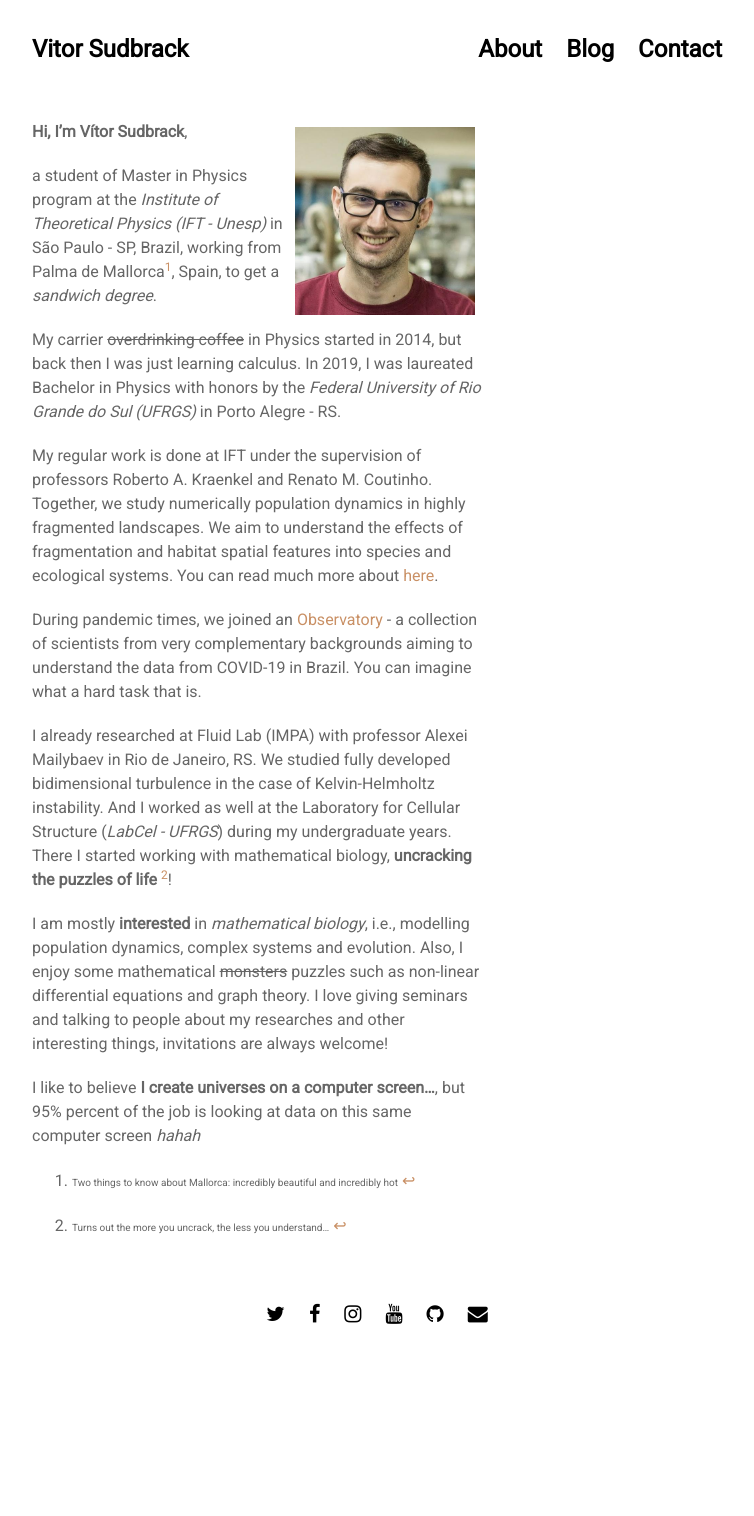
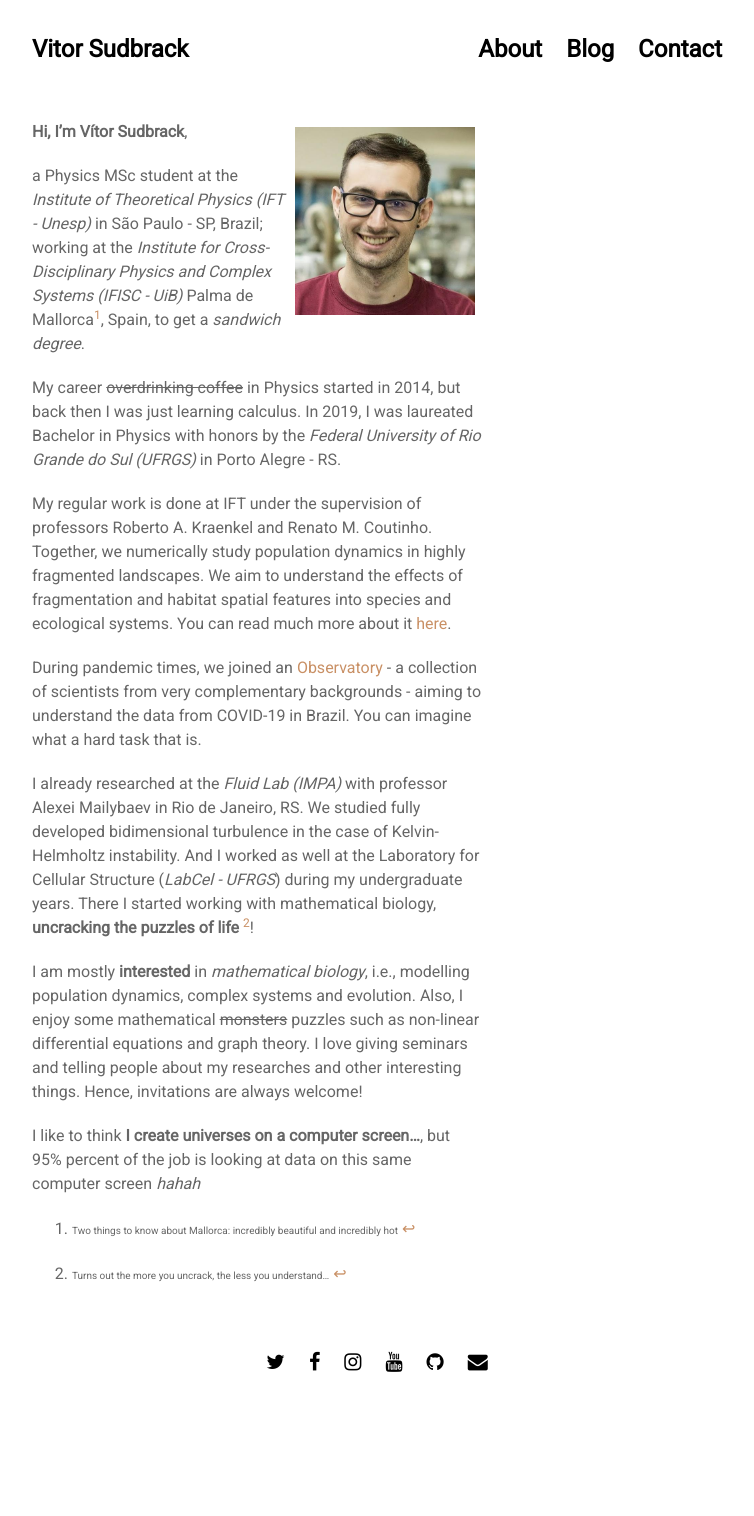
Before and after one commit to vsudbrack/vsudbrack.github.io, a Jekyll site: the page built from about.md, in a window 1280 px wide. Shown: the whole page, without its empty margins (263-1017 px from the left). Built offline with Jekyll 4.4.1, drawn with Linux system fonts in a browser that asks for light colours; nearby versions of some CDN libraries; comment, search, counter and statistics services are not loaded; before the commit the page ends 1468 px from its top, so only the background shows below that.

Commit message:
Pequenas correções

```diff
--- a/about.md
+++ b/about.md
@@ -9,19 +9,19 @@ permalink: /about/
 
 **Hi, I'm Vítor Sudbrack**,
 
-a student of Master in Physics program at the *Institute of Theoretical Physics (IFT - Unesp)* in São Paulo - SP, Brazil, working from Palma de Mallorca[^2], Spain, to get a *sandwich degree*.
+a Physics MSc student at the *Institute of Theoretical Physics (IFT - Unesp)* in São Paulo - SP, Brazil; working at the *Institute for Cross-Disciplinary Physics and Complex Systems (IFISC - UiB)* Palma de Mallorca[^2], Spain, to get a *sandwich degree*.
 
-My carrier ~~overdrinking coffee~~ in Physics started in 2014, but back then I was just learning calculus. In 2019, I was laureated Bachelor in Physics with honors by the *Federal University of Rio Grande do Sul (UFRGS)* in Porto Alegre - RS.
+My career ~~overdrinking coffee~~ in Physics started in 2014, but back then I was just learning calculus. In 2019, I was laureated Bachelor in Physics with honors by the *Federal University of Rio Grande do Sul (UFRGS)* in Porto Alegre - RS.
 
-My regular work is done at IFT under the supervision of professors Roberto A. Kraenkel and Renato M. Coutinho. Together, we study numerically population dynamics in highly fragmented landscapes. We aim to understand the effects of fragmentation and habitat spatial features into species and ecological systems. You can read much more about [here](/projects/frag.html).
+My regular work is done at IFT under the supervision of professors Roberto A. Kraenkel and Renato M. Coutinho. Together, we numerically study population dynamics in highly fragmented landscapes. We aim to understand the effects of fragmentation and habitat spatial features into species and ecological systems. You can read much more about it [here](/projects/frag.html).
 
-During pandemic times, we joined an [Observatory](https://covid19br.github.io) - a collection of scientists from very complementary backgrounds aiming to understand the data from COVID-19 in Brazil. You can imagine what a hard task that is.
+During pandemic times, we joined an [Observatory](https://covid19br.github.io) - a collection of scientists from very complementary backgrounds - aiming to understand the data from COVID-19 in Brazil. You can imagine what a hard task that is.
 
-I already researched at Fluid Lab (IMPA) with professor Alexei Mailybaev in Rio de Janeiro, RS. We studied fully developed bidimensional turbulence in the case of Kelvin-Helmholtz instability. And I worked as well at the Laboratory for Cellular Structure (*LabCel - UFRGS*) during my undergraduate years. There I started working with mathematical biology, **uncracking the puzzles of life** [^1]!
+I already researched at the *Fluid Lab (IMPA)* with professor Alexei Mailybaev in Rio de Janeiro, RS. We studied fully developed bidimensional turbulence in the case of Kelvin-Helmholtz instability. And I worked as well at the Laboratory for Cellular Structure (*LabCel - UFRGS*) during my undergraduate years. There I started working with mathematical biology, **uncracking the puzzles of life** [^1]!
 
-I am mostly **interested** in *mathematical biology*, i.e., modelling population dynamics, complex systems and evolution. Also, I enjoy some mathematical ~~monsters~~ puzzles such as non-linear differential equations and graph theory. I love giving seminars and talking to people about my researches and other interesting things, invitations are always welcome!
+I am mostly **interested** in *mathematical biology*, i.e., modelling population dynamics, complex systems and evolution. Also, I enjoy some mathematical ~~monsters~~ puzzles such as non-linear differential equations and graph theory. I love giving seminars and telling people about my researches and other interesting things. Hence, invitations are always welcome!
 
-I like to believe **I create universes on a computer screen...**, but 95% percent of the job is looking at data on this same computer screen *hahah*
+I like to think **I create universes on a computer screen...**, but 95% percent of the job is looking at data on this same computer screen *hahah*
 
 
 [^2]: <small>Two things to know about Mallorca: incredibly beautiful and incredibly hot</small>
```
